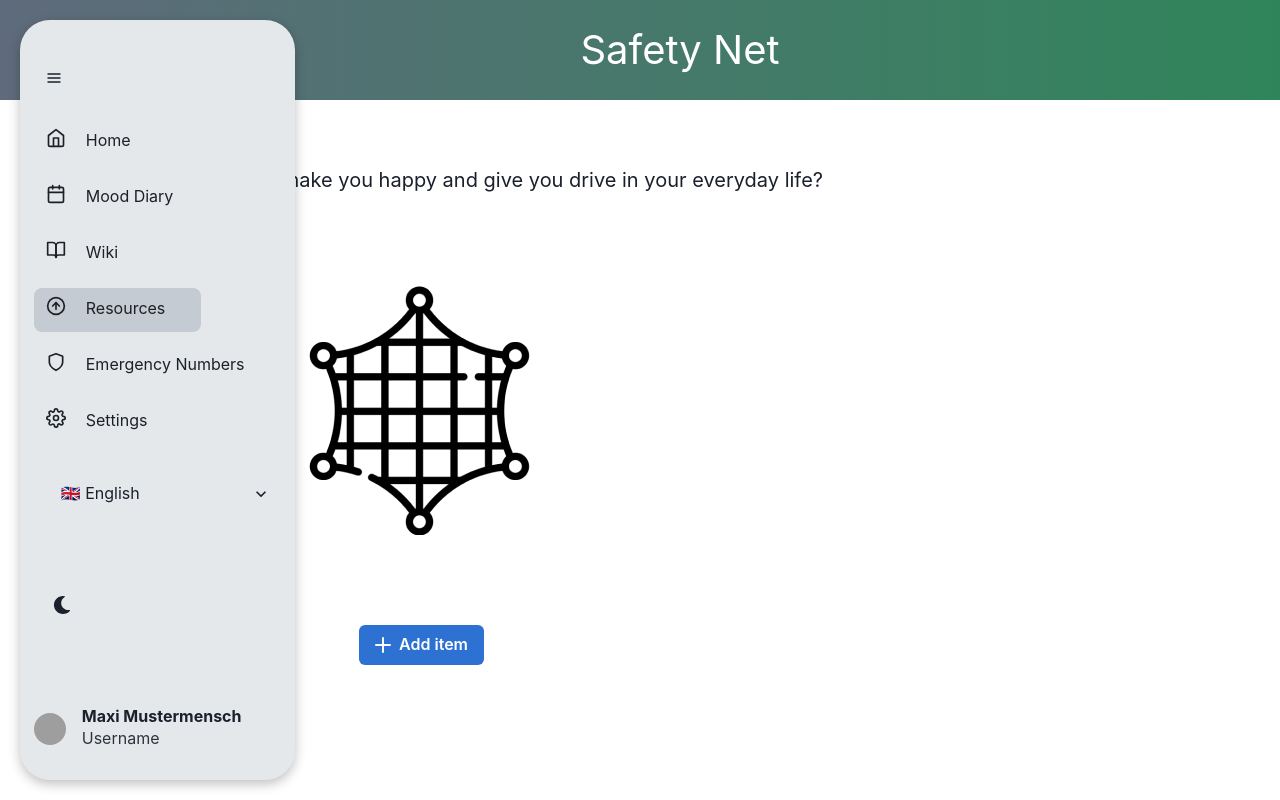
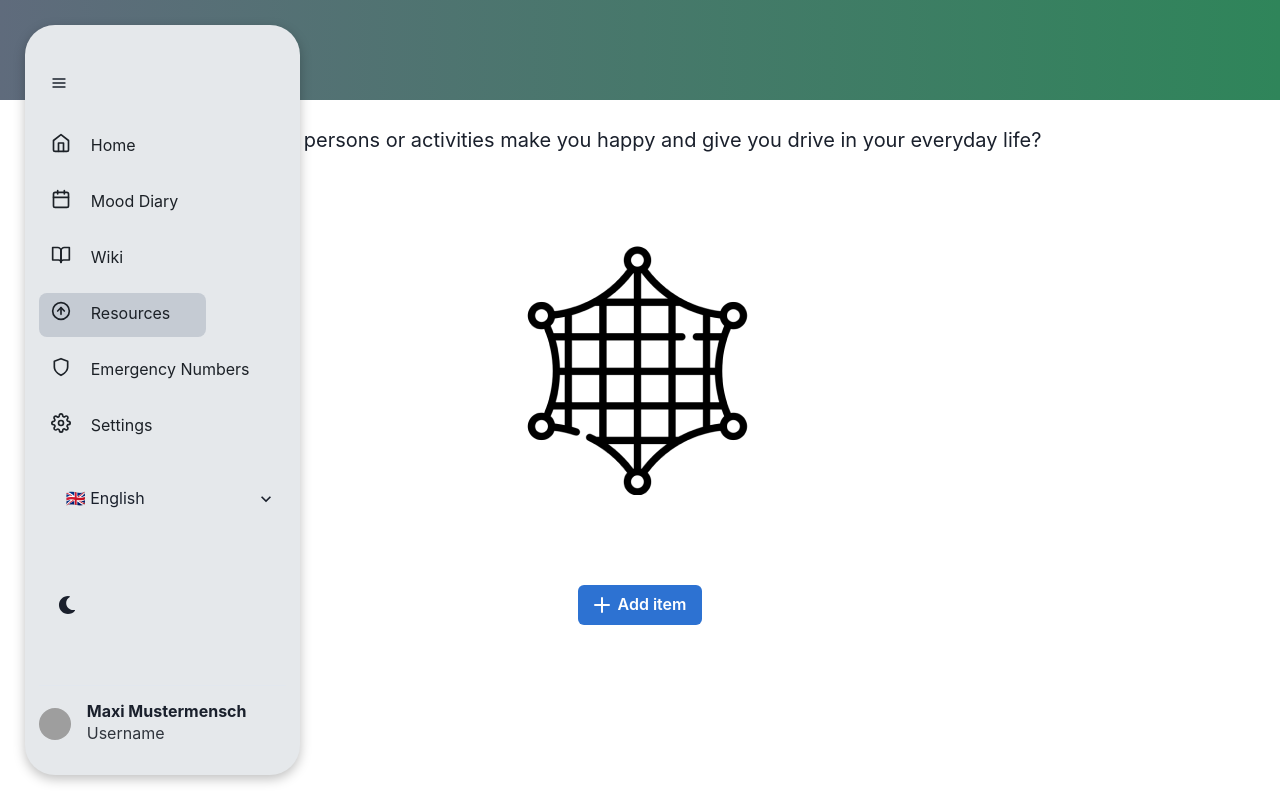
Before and after one commit to TUBerlin-Kopfsachen-Browser-Frontend/kopfsachen-app, a React (Create React App) app: page /resources/safetynet in a window 1280 px wide. Built offline with nearby package versions, Linux system fonts and the light colour scheme; no server answers; grey boxes are pictures that could not be loaded.

Commit message:
implemented content wrapper, left aligning, positioning

```diff
--- a/src/App.tsx
+++ b/src/App.tsx
@@ -16,61 +16,39 @@ import {
 // import { Logo } from "./Logo"
 import Sidebar from "./components/Sidebar";
 import { useEffect, useState } from "react";
+import { ContentWrapper, useMobile } from "./components/utils";
 
-// functions and custom hook to toggle normal and mobile view
-// https://github.com/Nik-Sch/Rezeptbuch/blob/server/ui/client/src/components/helpers/CustomHooks.tsx#L27
-function getWindowDimensions() {
-  const { innerWidth: width, innerHeight: height } = window;
-  return {
-    width,
-    height
-  };
-}
-
-export function useWindowDimensions() {
-  const [windowDimensions, setWindowDimensions] = useState(getWindowDimensions());
-
-  useEffect(() => {
-    function handleResize() {
-      setWindowDimensions(getWindowDimensions());
-    }
-
-    window.addEventListener('resize', handleResize);
-    return () => window.removeEventListener('resize', handleResize);
-  }, []);
-
-  return windowDimensions;
-}
-
-export function useMobile() {
-  const { width, height } = useWindowDimensions();
-  return width <= 815 || height <= 815;
-}
 
 export default function App() {
   const mobile = useMobile();
-  return (
-    <Flex direction='column'>
-      <Sidebar />
-      <Box w="100%" h="120px" bgGradient='linear(to-r, neutral.500, green.600)'>
-        <Text fontSize="40px" align="center" pt="50px" color="white">
-          Home{" "}
-        </Text>
-      </Box>
-      <Flex
-        fontSize="large"
-        position="absolute"
-        top={mobile ? "unset" : "20vh"}
-        left={mobile ? "unset" : "50vw"}
-        transform={mobile ? "unset" : "translate(-50%, -0%)"}
-        margin={mobile ? "40px" : "unset"}
-        maxWidth="800px"
-      >
-        <Center pt={200} gap="16px" flexDirection="column">
-          <Image src="/header.png" width={["200px", "400px"]} />
-          <Text fontSize={["16", "24"]}>Welcome to the Kopsachen Web App!</Text>
-        </Center>
-      </Flex>
+  return <ContentWrapper headerProps={{ text: 'Home' }}>
+    <Flex flexDirection='column' alignItems='center' mt='150px'>
+      <Image src="/header.png" width={["200px", "400px"]} />
+      <Text fontSize={["16", "24"]}>Welcome to the Kopsachen Web App!</Text>
     </Flex>
-  );
+  </ContentWrapper>
+  // return (
+  //   <Flex direction='column'>
+  //     <Sidebar />
+  //     <Box w="100%" h="120px" bgGradient='linear(to-r, neutral.500, green.600)'>
+  //       <Text fontSize="40px" align="center" pt="50px" color="white">
+  //         Home{" "}
+  //       </Text>
+  //     </Box>
+  //     <Flex
+  //       fontSize="large"
+  //       position="absolute"
+  //       top={mobile ? "unset" : "20vh"}
+  //       left={mobile ? "unset" : "50vw"}
+  //       transform={mobile ? "unset" : "translate(-50%, -0%)"}
+  //       margin={mobile ? "40px" : "unset"}
+  //       maxWidth="800px"
+  //     >
+  //       <Center pt={200} gap="16px" flexDirection="column">
+  //         <Image src="/header.png" width={["200px", "400px"]} />
+  //         <Text fontSize={["16", "24"]}>Welcome to the Kopsachen Web App!</Text>
+  //       </Center>
+  //     </Flex>
+  //   </Flex>
+  // );
 }
--- a/src/components/Sidebar.js
+++ b/src/components/Sidebar.js
@@ -76,9 +76,9 @@ export default function Sidebar() {
   return (
     <Flex
       pos="fixed"
-      left="5"
-      h={navSize === "small" ? "auto" : "95vh"}
-      marginTop="2.5vh"
+      left="25px"
+      top='25px'
+      bottom={navSize === 'small' ? 'unset' : '25px'}
       boxShadow="0 4px 12px 0 rgba(0, 0, 0, 0.25)"
       borderRadius={navSize === "small" ? "15px" : "30px"}
       w={navSize === "small" ? "75px" : "275px"}
--- a/src/components/utils.tsx
+++ b/src/components/utils.tsx
@@ -1,5 +1,7 @@
-import { Flex, Text, Image } from "@chakra-ui/react";
+import { Flex, Text, Image, Box, Center } from "@chakra-ui/react";
 import { useEffect, useState } from "react";
+import ReactCalendar from "react-calendar";
+import Sidebar from "./Sidebar";
 
 // functions and custom hook to toggle normal and mobile view
 // https://github.com/Nik-Sch/Rezeptbuch/blob/server/ui/client/src/components/helpers/CustomHooks.tsx#L27
@@ -33,25 +35,54 @@ export function useMobile() {
 
 export interface IHeaderProps {
     text: string;
-    image?: string;
+    // image?: string; // is the image required?
 }
 
 //header
 export function Header(props: IHeaderProps) {
     const mobile = useMobile();
+    const height = 100;
 
-    return <Flex
-        justifyContent='center'
-        alignItems='center'
-        flexDir={mobile ? 'column' : 'row'}
-        w="100%"
-        bgGradient='linear(to-r, neutral.500, green.600)'
-        padding='20px'
+    return <Box
+        height={`${height}px`}
         mb={mobile ? '25px' : '75px'}
+        zIndex={19} // 1 lower than sidebar
     >
-        <Text fontSize="40px" align="center" pl={mobile ? "80px" : "unset"} mr={mobile ? 'unset' : '10px'} color="white">
-            {props.text}
-        </Text>
-        {props.image && <Image src={props.image} alt={props.image} />}
+        <Flex
+            position='fixed'
+            height={`${height}px`}
+            w="100%"
+            bgGradient='linear(to-r, neutral.500, green.600)'
+            pt='20px' pb='20px'
+        >
+            <Flex
+                ml={mobile ? '50px' : '425px'} mr='25px'
+                justifyContent='center'
+                alignItems='center'
+                flexDir={mobile ? 'column' : 'row'}>
+                <Text fontSize='xx-large' align="center" pl={mobile ? "80px" : "unset"} mr={mobile ? 'unset' : '10px'} color="white">
+                    {props.text}
+                </Text>
+                {/* {props.image && <Image src={props.image} alt={props.image} />} */}
+            </Flex>
+        </Flex>
+    </Box>
+}
+
+export interface IContentProps {
+    children: JSX.Element;
+    headerProps: IHeaderProps;
+}
+
+export function ContentWrapper(props: IContentProps) {
+    const mobile = useMobile();
+    return <Flex direction="column">
+        <Box>
+            <Sidebar />
+        </Box>
+        <Header {...props.headerProps} />
+        <Box ml={mobile ? '25px' : '425px'} mr='25px' width={mobile ? 'calc(100vw - 50px)' : 'fit-content'}>
+            {props.children}
+        </Box>
     </Flex>
 }
--- a/src/routes/MoodDiary.tsx
+++ b/src/routes/MoodDiary.tsx
@@ -32,7 +32,7 @@ import {
 } from "@chakra-ui/react";
 import { MdChevronLeft, MdChevronRight } from "react-icons/md";
 import { FieldValues } from "react-hook-form";
-import { Header } from "../components/utils";
+import { ContentWrapper, Header } from "../components/utils";
 
 interface IEntry {
   type: string;
@@ -70,7 +70,6 @@ function SetMood({ onSubmit }: { onSubmit: (values: FieldValues) => void }) {
         onClick={onOpen}
         size={"lg"}
         height="70px"
-        width="350px"
         border="5px"
         bg={"green.400"}
         color="white"
@@ -130,7 +129,6 @@ var ReactCalendar = () => {
   if (entries) {
     console.log(entries);
     return (
-      <Center>
       <Flex flexDirection="column">
         <Stack spacing={20}>
           <Calendar
@@ -172,7 +170,6 @@ var ReactCalendar = () => {
           />
         </Stack>
       </Flex>
-      </Center>
     );
   } else {
     console.log("NO ENTRIES");
@@ -182,12 +179,8 @@ var ReactCalendar = () => {
 
 export default function MoodDiary() {
   return (
-    <Flex direction="column">
-      <Box>
-        <Sidebar />
-      </Box>
-      <Header text='Mood diary'/>
+    <ContentWrapper headerProps={{text: 'Mood Diary'}}>
       <ReactCalendar />
-    </Flex>
+    </ContentWrapper>
   );
 }
--- a/src/routes/safetyNet.tsx
+++ b/src/routes/safetyNet.tsx
@@ -60,7 +60,7 @@ import {
   PopoverCloseButton,
   PopoverAnchor,
 } from "@chakra-ui/react";
-import { Header, useMobile } from '../components/utils';
+import { ContentWrapper, Header, useMobile } from '../components/utils';
 
 import i18n, { t } from "i18next";
 import { initReactI18next, useTranslation } from "react-i18next";
@@ -131,7 +131,7 @@ function AddItemView() {
 
   return (
     <Flex direction="column">
-      <Text fontSize={20} marginTop={mobile ? 5 : 20} marginBottom={5}>
+      <Text fontSize={20} marginBottom={5}>
         {" "}
         {t("happyMaker")}{" "}
       </Text>
@@ -354,23 +354,14 @@ function FrontPage() {
   if (items) {
     return (
       <Suspense fallback="Loading...">
-        <Flex>
-          <Flex
-            direction="column"
-            position={mobile ? "unset" : 'absolute'}
-            top={mobile ? "unset" : "10vh"}
-            left={mobile ? "unset" : "50vw"}
-            transform={mobile ? "unset" : "translate(-50%, -0%)"}
-            maxWidth={mobile ? 'calc(100vw - 40px)' : "800px"}
-            margin={mobile ? "20px" : "unset"}
-          >
+        <Flex direction="column" alignItems='center'>
             {!addItemClicked && (
-              <Text fontSize={20} marginTop={mobile ? 5 : 20} align={"center"} marginBottom={5}>
+              <Text fontSize={20} marginBottom={5} textAlign='center'>
                 {t("welcome")}
               </Text>
             )}
             {!addItemClicked && (
-              <Center flexDirection="column">
+              <>
                 <Flex
                   // className="container"
                   backgroundColor="white"
@@ -497,12 +488,11 @@ function FrontPage() {
                     Add item
                   </Button>
                 )}
-              </Center>
+              </>
             )}
             {addItemClicked && (
               <AddItemView />
             )}
-          </Flex>
         </Flex>
       </Suspense>
     );
@@ -518,13 +508,8 @@ function FrontPage() {
 
 export default function SafetyNet() {
   const { t } = useTranslation();
-  return (
-    <Flex direction="column">
-      <Box>
-        <Sidebar />
-      </Box>
-      <Header text={t('safetyNet')}/>
-      <FrontPage />
-    </Flex>
-  );
+  return <ContentWrapper headerProps={{text: t('safetyNet')}}>
+    <FrontPage />
+  </ContentWrapper>
+
 }
--- a/src/routes/wiki.tsx
+++ b/src/routes/wiki.tsx
@@ -13,11 +13,12 @@ import {
   Skeleton,
   Stack,
   Box,
+  useColorModeValue,
 } from "@chakra-ui/react";
 import { ArrowBackIcon, SearchIcon } from "@chakra-ui/icons";
 import Sidebar from "../components/Sidebar";
 import bookshelf from "../bookshelf.png";
-import { Header, useMobile } from "../components/utils";
+import { ContentWrapper, Header, useMobile } from "../components/utils";
 
 // api response format as interface
 interface IEntry {
@@ -78,6 +79,7 @@ function FrontPage() {
   const [searchInput, setSearchInput] = useState<string>('');
   const [searchIsActive, setSearchIsActive] = useState(false);
   const mobile = useMobile();
+  const focusBorderColorScheme = useColorModeValue("neutral.700", "neutral.100");
 
   // to fetch data everytime the front page is loaded
   useEffect(() => {
@@ -150,7 +152,7 @@ function FrontPage() {
             />
             <Input
               placeholder="Search for entries"
-              focusBorderColor="teal.400"
+              focusBorderColor={focusBorderColorScheme}
               onChange={handleInput}
             />
           </InputGroup>
@@ -197,7 +199,7 @@ function FrontPage() {
             variant="ghost"
             flexShrink={0}
             marginRight={5}
-            colorScheme="blackAlpha"
+            colorScheme="neutral"
             leftIcon={<ArrowBackIcon />}
             onClick={() => setEntryToDisplay(undefined)}
           >
@@ -221,13 +223,7 @@ function FrontPage() {
 }
 
 export default function Wiki() {
-  return (
-    <Flex direction="column">
-      <Box>
-        <Sidebar />
-      </Box>
-      <Header text='Wiki'/>
+  return <ContentWrapper headerProps={{ text: 'Wiki' }}>
     <FrontPage />
-    </Flex>
-  );
+  </ContentWrapper>
 }
```
Also changed, not shown: src/routes/EmergencyNumbers.tsx (+10 -25 lines), src/routes/Resources.tsx (+17 -28 lines). Lines whose indentation alone changed are shown as unchanged.
